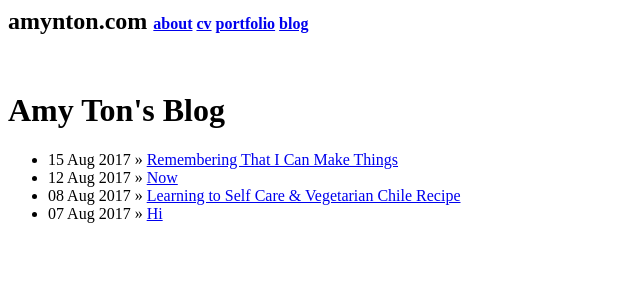
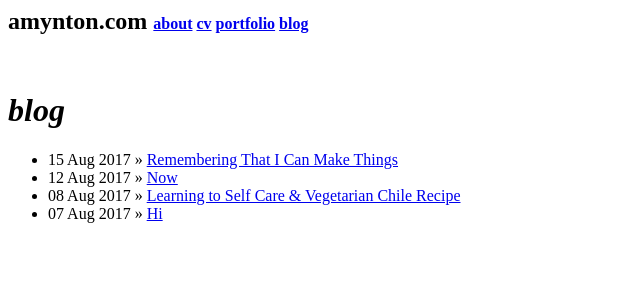
Before and after one commit to anvton/anvton.github.io, a Jekyll site: the page built from blog/index.html, in a window 1280 px wide. Shown: the top 300 px of the page, without its empty margins (0-640 px from the left). Built offline with Jekyll 4.4.1, drawn with Linux system fonts in a browser that asks for light colours.

Commit message:
Update index.html

```diff
--- a/blog/index.html
+++ b/blog/index.html
@@ -1,8 +1,8 @@
 ---
 layout: default
-title: Amy Ton's Blog
+title: blog
 ---
-	<h1>{{ page.title }}</h1>
+<h1><i>{{ page.title }}</i></h1>
 	<ul class="posts">
 
 	  {% for post in site.posts %}
```
